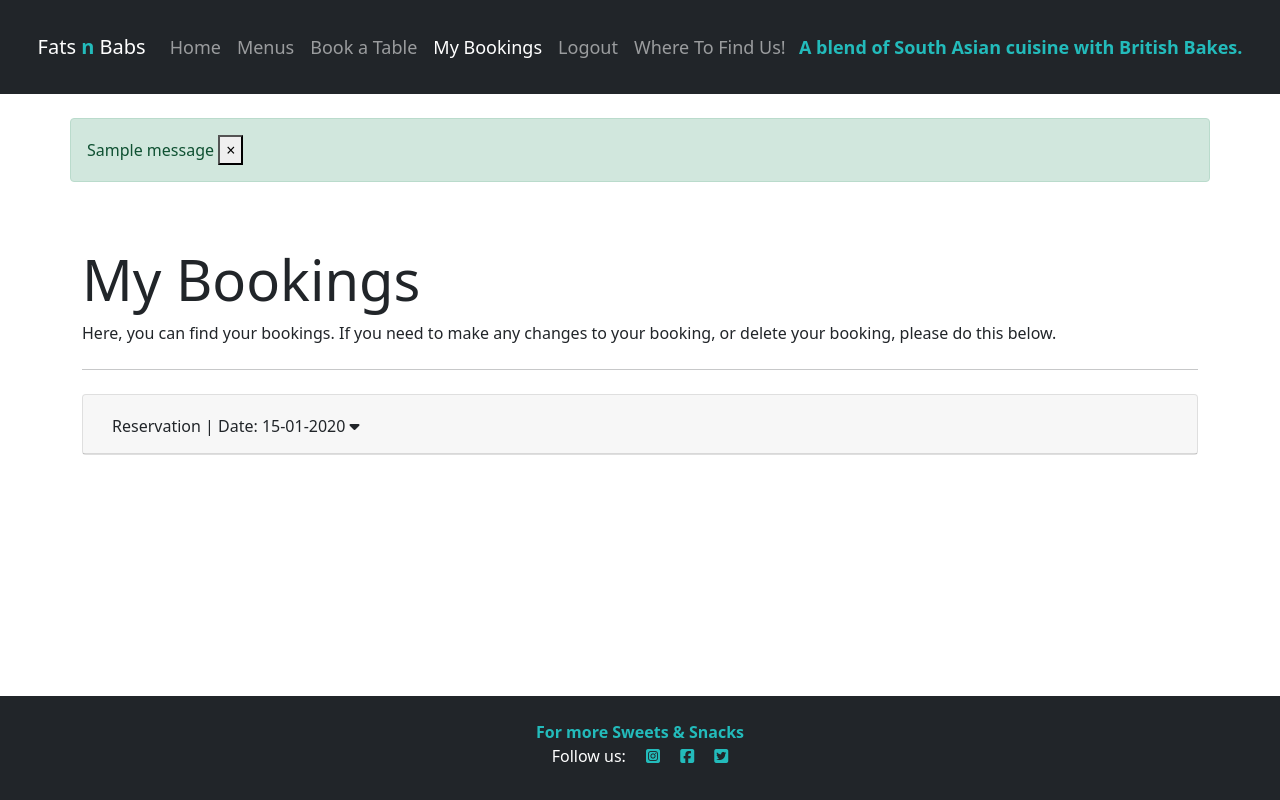
After one commit to SharjAhmed/fatsnbabs-restaurant-booking-system, a Django app: page /mybookings in a window 1280 px wide. The commit adds this page. Run offline with Django 3.2, Linux system fonts and the light colour scheme; a user stored in the database is signed in; tables that the repository leaves empty hold one stand-in row (values such as "Sample post"); one stand-in notice (Sample message) is shown; some libraries are stand-ins or nearby versions.

Commit message:
Create edit booking & delete booking functions and pages - added location page to site - added code for messages

```diff
--- a/booking_system/views.py
+++ b/booking_system/views.py
@@ -13,11 +13,14 @@ def index_view(request):
 def menu_view(request):
     return render(request, 'menus.html')
 
+def location_view(request):
+    return render(request, 'location.html')
+
 
 @login_required
 def add_reservation(request):
 
-     if request.method == 'POST':
+    if request.method == 'POST':
         form = ReservationForm(request.POST)
 
         if form.is_valid():
@@ -25,20 +28,20 @@ def add_reservation(request):
             reserv.client = request.user
             reserv.save()
             messages.success(
-                request, 'Reservation request submitted succesfully.'
+                request, 'Your reservation request has been submitted succesfully.'
                 )
         else:
-            messages.error(request, 'The table is already booked.')
+            messages.error(request, 'Sorry, that table has already been booked.')
             reserv = form.instance.date
 
-        form = ReservationForm()
-        context = {
-            'form': form,
-        }
-        return render(request, 'table_booking.html', context)
+    form = ReservationForm()
+    context = {
+        'form': form,
+    }
+    return render(request, 'table_booking.html', context)
 
 @login_required
-def manage_bookings(request):
+def mybookings_view(request):
     try:
         reservations = get_list_or_404(Reservation, client=request.user)
     except Exception:
@@ -48,7 +51,7 @@ def manage_bookings(request):
     context = {
         'reservations': reservations,
     }
-    return render(request, 'manage_bookings.html', context)
+    return render(request, 'mybookings.html', context)
 
 @login_required
 def edit_booking(request, reservation_id):
@@ -60,7 +63,7 @@ def edit_booking(request, reservation_id):
         if form.is_valid():
             form.save()
             messages.success(request, 'Thank you, your reservation has been updated succesfully.')
-            return redirect('manage_bookings')
+            return redirect('mybookings')
         else:
             messages.error(request, 'Sorry, that table has already been booked.')
 
--- a/fatsnbabs/urls.py
+++ b/fatsnbabs/urls.py
@@ -7,5 +7,9 @@ urlpatterns = [
     path('', views.index_view, name='index'),
     path('menus', views.menu_view, name='menus'),
     path('booking', views.add_reservation, name='booking'),
+    path('mybookings', views.mybookings_view, name='mybookings'),
+    path('edit_booking/<reservation_id>', views.edit_booking, name='edit_booking'),
+    path('delete_booking/<reservation_id>', views.delete_booking, name='delete_booking'),
+    path('location', views.location_view, name='location'),
     path('accounts/', include('allauth.urls')),
 ]
--- a/static/css/style.css
+++ b/static/css/style.css
@@ -12,10 +12,13 @@
     font-weight: bolder;
 }
 
-
 .btn-blue {
     background-color: #23BBBB;
     color: #fff;
+}
+
+a {
+    text-decoration: none;
 }
 
 /* Navbar */
@@ -70,11 +73,6 @@
     height: 30rem;
 }
 
-.carousel-control-next,
-.carousel-control-prev {
-    filter: invert(100%);
-}
-
 .carousel-inner {
     position: absolute;
     top: 25%;
@@ -90,6 +88,21 @@
     font-weight: 100;
     font-size: smaller;
     padding-top: 0;
+    color: #23BBBB;
+}
+
+.invert {
+    filter: invert(100%);
+}
+
+/* Location */
+
+.location-items {
+    list-style: none;
+}
+
+.note {
+    font-size: smaller;
 }
 
 /* Card */
@@ -99,6 +112,9 @@
     border-color: #23BBBB;
 }
 
+.close {
+    background-color: none;
+}
 
 /* Footer */
 
--- a/static/js/script.js
+++ b/static/js/script.js
@@ -0,0 +1,10 @@
+document.getElementById('id_date').addEventListener('change', function() {
+    let reservations = document.getElementsByClassName('reservation-info');
+    for ( let reservation of reservations){
+        reservation.style.display = "block";
+        let tag = reservation.getAttribute('data-type');
+        if (tag !== this.value)
+            reservation.style.display = "none";
+    }
+    document.getElementById('date-selection').innerHTML = this.value;
+  });
--- a/templates/base.html
+++ b/templates/base.html
@@ -41,14 +41,17 @@
                                 href="{% url 'index' %}">Home</a>
                         </li>
                         <li>
-                            <a href="{% url 'menus' %}" class="nav-link {% if request.path == '/' %}active{% endif %}">Menus</a>
+                            <a href="{% url 'menus' %}"
+                                class="nav-link {% if request.path == '/menus' %}active{% endif %}">Menus</a>
                         </li>
                         <li>
-                            <a href="{% url 'booking' %}" class="nav-link {% if request.path == '/' %}active{% endif %}">Book a Table</a>
+                            <a href="{% url 'booking' %}"
+                                class="nav-link {% if request.path == '/booking' %}active{% endif %}">Book a Table</a>
                         </li>
                         {% if user.is_authenticated %}
                         <li>
-                            <a href="#" class="nav-link {% if request.path == '/' %}active{% endif %}">Manage Your
+                            <a href="{% url 'mybookings' %}"
+                                class="nav-link {% if request.path == '/mybookings' %}active{% endif %}">My
                                 Bookings</a>
                         </li>
                         <li class="nav-item">
@@ -62,6 +65,9 @@
                             <a class="nav-link" href="{% url 'account_login' %}">Login</a>
                         </li>
                         {% endif %}
+                        <li>
+                            <a href="{% url 'location' %}" class="nav-link {% if request.path == '/location' %}active{% endif %}">Where To Find Us!</a>
+                        </li>
                     </ul>
                     <span class="blue-text">
                         A blend of South Asian cuisine with British Bakes.
@@ -69,8 +75,8 @@
                 </div>
             </div>
         </nav>
+        {% include 'messages.html' %}
         {% block content %}
-        <!-- Content Goes here -->
         {% endblock content %}
         <!-- Log out Modal -->
         <div class="modal fade" id="exampleModal" tabindex="-1" role="dialog" aria-labelledby="exampleModalLabel"
@@ -104,9 +110,15 @@
         <footer class="footer mt-auto text-center pt-4 navbar-dark bg-dark">
             <p class="m-0 text-center blue-text">For more Sweets & Snacks</p>
             <p class="m-0 text-center text-white">Follow us:
-                <i class="fab fa-facebook-square ms-3"></i>
-                <i class="fab fa-twitter-square ms-3"></i>
-                <i class="fab fa-instagram-square ms-3"></i>
+                <a target="_blank" href="https://www.instagram.com/">
+                    <i class="fab fa-instagram-square ms-3" style="color: #23BBBB;"></i>
+                </a>
+                <a target="_blank" href="https://en-gb.facebook.com/">
+                    <i class="fab fa-facebook-square ms-3" style="color: #23BBBB;"></i>
+                </a>
+                <a target="_blank" href="https://twitter.com/">
+                    <i class="fab fa-twitter-square ms-3" style="color: #23BBBB;"></i>
+                </a>
             </p>
         </footer>
 
--- a/templates/menus.html
+++ b/templates/menus.html
@@ -77,11 +77,11 @@
                         </span>
                     </div>
                 </div>
-                <a class="carousel-control-prev" href="#carouselExampleIndicators" role="button" data-slide="prev">
+                <a class="carousel-control-prev invert" href="#carouselExampleIndicators" role="button" data-slide="prev">
                     <span class="carousel-control-prev-icon" aria-hidden="true"></span>
                     <span class="sr-only">Previous</span>
                 </a>
-                <a class="carousel-control-next" href="#carouselExampleIndicators" role="button" data-slide="next">
+                <a class="carousel-control-next invert" href="#carouselExampleIndicators" role="button" data-slide="next">
                     <span class="carousel-control-next-icon" aria-hidden="true"></span>
                     <span class="sr-only">Next</span>
                 </a>
--- /dev/null
+++ b/templates/messages.html
@@ -0,0 +1,12 @@
+{% for message in messages %}
+
+<div class="container p-0 mt-4">
+    <div class="alert {{ message.tags }} alert-dismissible fade show" role="alert">
+        {{ message }}
+        <button type="button" class="close" data-dismiss="alert" aria-label="Close">
+            <span aria-hidden="true">&times;</span>
+        </button>
+    </div>
+</div>
+
+{% endfor %}
--- /dev/null
+++ b/templates/mybookings.html
@@ -0,0 +1,81 @@
+{% extends "base.html" %}
+
+{% block content %}
+
+<!-- My booking section -->
+<section>
+  <div class="container">
+    <div class="row">
+      <div class="col mt-5 ">
+        <div class="jumbotron jumbo-height">
+          <h1 class="display-4">My Bookings</h1>
+          <p>Here, you can find your bookings. If you need to make any changes to your booking, or delete your booking, please do this below.</p>
+          <hr class="my-4">
+          <!-- Displays all the reservations of the user-->
+          {% for reservation in reservations%}
+          <div class="accordion" id="accordionExample">
+            <div class="card">
+              <div class="card-header" id="headingOne">
+                <h2 class="mb-0">
+                  <button class="btn btn-block text-left" type="button" data-toggle="collapse"
+                    data-target="#collapse{{ forloop.counter }}" aria-expanded="true" aria-controls="collapseOne">
+                    Reservation | Date: {{reservation.date | date:'d-m-Y' }}
+                    <i class="fas fa-caret-down"></i>
+                  </button>
+                </h2>
+              </div>
+              <div id="collapse{{ forloop.counter }}" class="collapse" aria-labelledby="headingOne"
+                data-parent="#accordionExample">
+                <div class="card-body">
+                  <p>Time: {{reservation.time}} | Number of people: {{reservation.table.number_of_seats}} | Id:
+                    {{ reservation.id }}</p>
+                  <a href="/edit_booking/{{ reservation.id }}" class="btn btn-secondary">Edit</a>
+
+                  <button type="button" class="btn btn-danger" data-toggle="modal" data-target="#staticBackdrop">
+                    Delete
+                  </button>
+                </div>
+              </div>
+            </div>
+            <!-- Delete modal -->
+            <div class="modal fade" id="staticBackdrop" data-backdrop="static" data-keyboard="false" tabindex="-1"
+              aria-labelledby="staticBackdropLabel" aria-hidden="true">
+              <div class="modal-dialog">
+                <div class="modal-content">
+                  <div class="modal-header">
+                    <h5 class="modal-title" id="staticBackdropLabel">Delete booking</h5>
+                    <button type="button" class="close" data-dismiss="modal" aria-label="Close">
+                      <span aria-hidden="true">&times;</span>
+                    </button>
+                  </div>
+                  <div class="modal-body">
+                    Are you sure you want to delete your reservation?
+                  </div>
+                  <div class="modal-footer">
+                    <a href="/delete_booking/{{ reservation.id }}" class="btn btn-danger">
+                      Delete
+                    </a>
+                  </div>
+                </div>
+              </div>
+            </div>
+          </div>
+          {% empty %}
+          <div class="row ">
+            <div class="col text-center pt-5">
+              <div class="card pt-5 pb-5">
+                <h2>No bookings</h2>
+                <p class="pt-3 pb-3">Want to book a table?</p>
+                <div>
+                  <a class="btn btn-info" href="{% url 'booking' %}">Booking</a>
+                </div>
+              </div>
+            </div>
+          </div>
+          {% endfor %}
+        </div>
+      </div>
+    </div>
+  </div>
+</section>
+{%endblock%}
```
Also changed, not shown: fatsnbabs/settings.py (+10 -0 lines), templates/edit_booking.html (added, +41 -0 lines), templates/location.html (added, +41 -0 lines).
